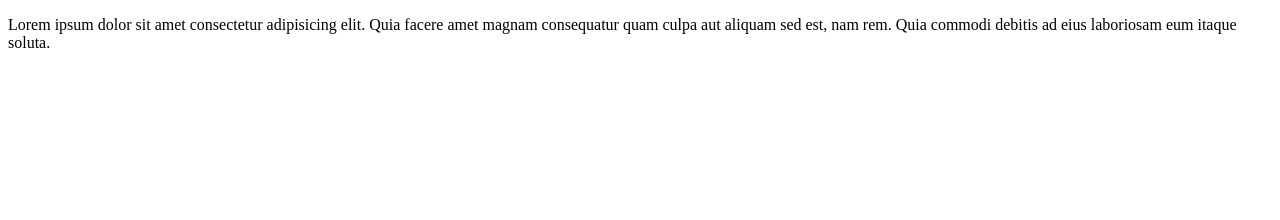
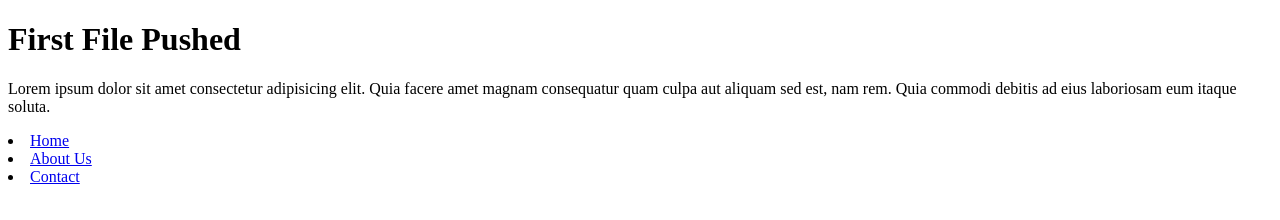
Before and after one commit to YashrajMishra98/git-learn, a plain HTML site: page index.html in a window 1280 px wide. Drawn offline with Linux system fonts and the light colour scheme.

Commit message:
Add Heading and Nav-Bar

```diff
--- a/index.html
+++ b/index.html
@@ -6,6 +6,12 @@
     <title>Git_Website</title>
 </head>
 <body>
+    <h1>First File Pushed</h1>
     <p>Lorem ipsum dolor sit amet consectetur adipisicing elit. Quia facere amet magnam consequatur quam culpa aut aliquam sed est, nam rem. Quia commodi debitis ad eius laboriosam eum itaque soluta.</p>
+    <nav>
+        <li><a href="#">Home</a></li>
+        <li><a href="#">About Us</a></li>
+        <li><a href="#">Contact</a></li>
+    </nav>
 </body>
 </html>
```
